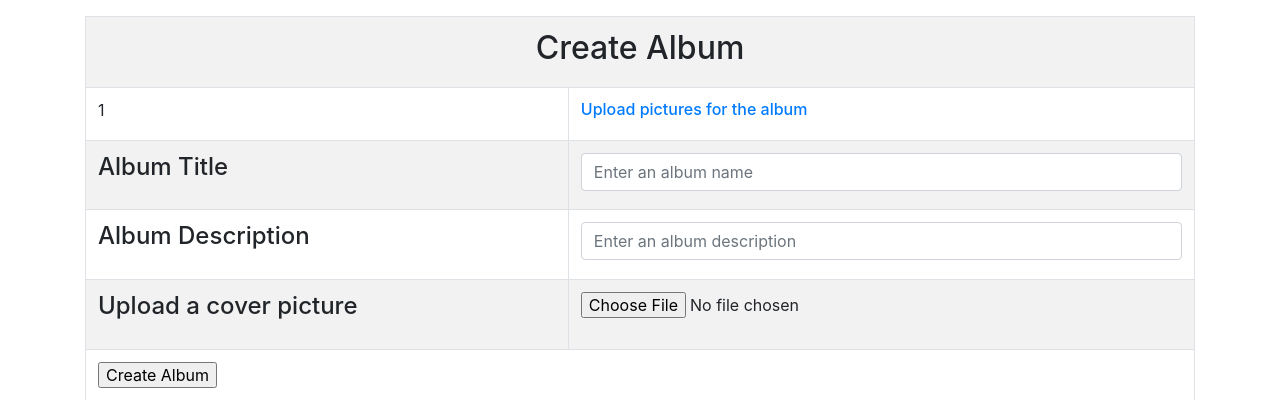
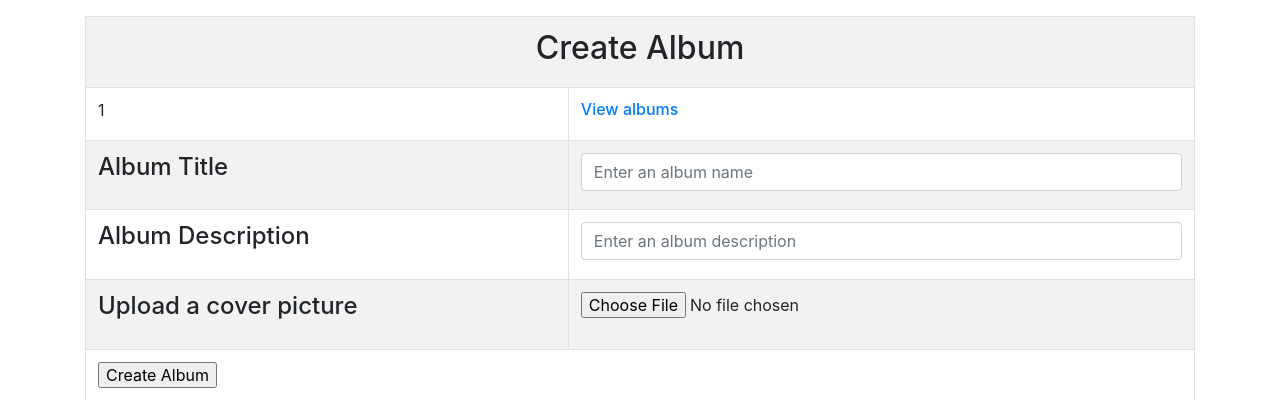
Before and after one commit to CodyBu/Photo-Album, a PHP site: page /create_album.php?msg=1 in a window 1280 px wide. Shown: the part 56-456 px from the top of the page. Run offline with PHP 8.4, Linux system fonts and the light colour scheme.

Commit message:
Update create_album.php

```diff
--- a/create_album.php
+++ b/create_album.php
@@ -37,7 +37,7 @@
                                 </td>
                                 <?php
                                 if ($_GET['msg']!=""){
-                                    echo "<td colspan = '2'><h6><a href = 'create_picture.php'>Upload pictures for the album</a></h6></td>";
+                                    echo "<td colspan = '2'><h6><a href = 'view_album.php'>View albums</a></h6></td>";
                                 }
                                 else{
                                     echo"";
```
